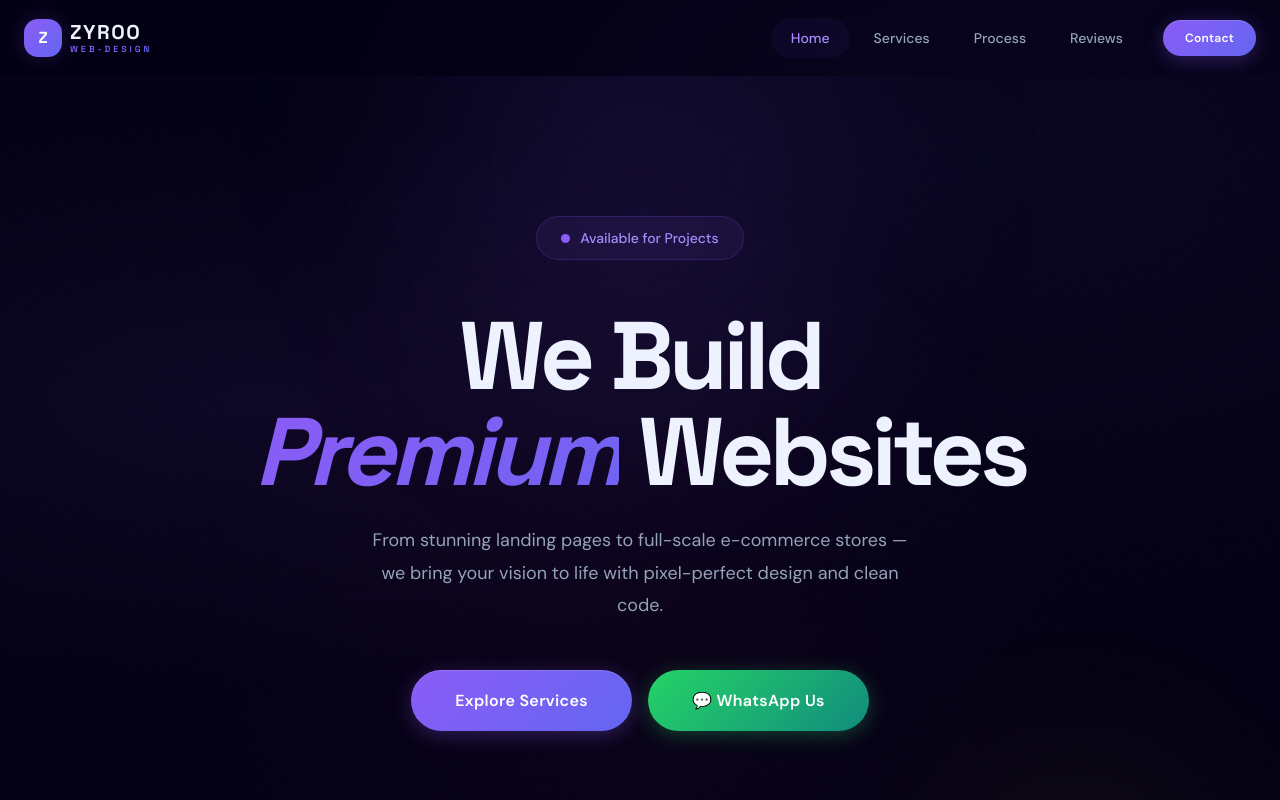
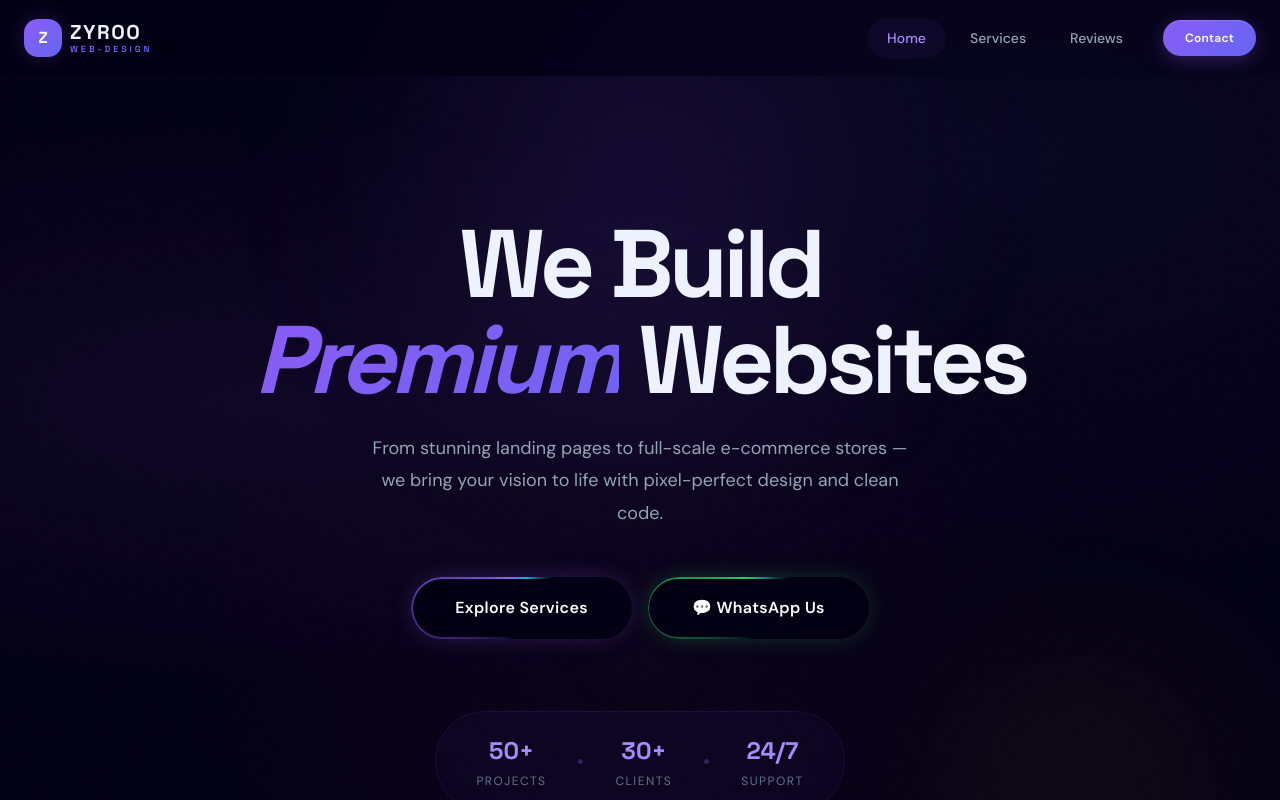
Before and after one commit to Kamlender/zyroo-website, a Next.js app: page / in a window 1280 px wide. Shown: the top 800 px of the page. Built offline with nearby package versions, Linux system fonts and the light colour scheme.

Commit message:
feat: add LightBeamButton to hero, remove badge, process section & footer CTA

```diff
--- a/src/app/page.tsx
+++ b/src/app/page.tsx
@@ -4,6 +4,7 @@ import React from 'react';
 import Link from 'next/link';
 import { services } from '@/lib/services';
 import PricingSection from '@/components/PricingSection';
+import { LightBeamButton } from '@/components/LightBeamButton';
 import styles from './page.module.css';
 
 export default function HomePage() {
@@ -20,26 +21,7 @@ export default function HomePage() {
     { name: 'Twinkle', avatar: 'T', role: 'Shop Owner' },
   ];
 
-  const processSteps = [
-    {
-      num: '01',
-      title: 'Share Your Vision',
-      desc: 'WhatsApp pe apni requirements batao. Hum samjhenge ki aapko kya chahiye.',
-      icon: '💬',
-    },
-    {
-      num: '02',
-      title: 'We Design & Build',
-      desc: 'Hamari team aapka website design karegi. Har step pe aapko updates milenge.',
-      icon: '🎨',
-    },
-    {
-      num: '03',
-      title: 'Go Live!',
-      desc: 'Testing ke baad aapki website live hogi. Free deployment aur support ke saath.',
-      icon: '🚀',
-    },
-  ];
+
 
   return (
     <>
@@ -52,10 +34,6 @@ export default function HomePage() {
         </div>
 
         <div className={`${styles.heroInner} container`}>
-          <div className={`${styles.heroBadge} animate-fadeInUp`}>
-            <span className={styles.heroBadgeDot}></span>
-            Available for Projects
-          </div>
 
           <h1 className={`${styles.heroTitle} animate-fadeInUp stagger-1`}>
             We Build
@@ -69,17 +47,22 @@ export default function HomePage() {
           </p>
 
           <div className={`${styles.heroCtas} animate-fadeInUp stagger-3`}>
-            <a href="#services" className={`btn btn-primary btn-lg ${styles.heroBtn}`}>
+            <LightBeamButton
+              href="#services"
+              variant="primary"
+              gradientColors={['#8b5cf6', '#06b6d4', '#8b5cf6']}
+            >
               Explore Services
-            </a>
-            <a
+            </LightBeamButton>
+            <LightBeamButton
               href={whatsappUrl}
               target="_blank"
               rel="noopener noreferrer"
-              className={`btn btn-whatsapp btn-lg ${styles.heroBtn}`}
+              variant="whatsapp"
+              gradientColors={['#25d366', '#128c7e', '#25d366']}
             >
               💬 WhatsApp Us
-            </a>
+            </LightBeamButton>
           </div>
 
           {/* Stats Ticker */}
@@ -127,33 +110,7 @@ export default function HomePage() {
       {/* ==================== SERVICES — PRICING SECTION ==================== */}
       <PricingSection />
 
-      {/* ==================== PROCESS — HORIZONTAL TIMELINE ==================== */}
-      <section className={`section ${styles.process}`} id="process">
-        <div className="container">
-          <div className={styles.sectionTop}>
-            <div className="section-tag">⚙️ How It Works</div>
-            <h2 className={styles.sectionHeading}>
-              Simple <span className="gradient-text">3-Step</span> Process
-            </h2>
-          </div>
 
-          <div className={styles.timeline}>
-            {processSteps.map((step, index) => (
-              <React.Fragment key={index}>
-                <div className={`${styles.timelineCard} animate-fadeInUp stagger-${index + 1}`}>
-                  <div className={styles.timelineNum}>{step.num}</div>
-                  <div className={styles.timelineIcon}>{step.icon}</div>
-                  <h3 className={styles.timelineTitle}>{step.title}</h3>
-                  <p className={styles.timelineDesc}>{step.desc}</p>
-                </div>
-                {index < processSteps.length - 1 && (
-                  <div className={styles.timelineArrow}>→</div>
-                )}
-              </React.Fragment>
-            ))}
-          </div>
-        </div>
-      </section>
 
       {/* ==================== REVIEWS ==================== */}
       <section className={`section ${styles.reviews}`} id="reviews">
@@ -183,30 +140,7 @@ export default function HomePage() {
       {/* ==================== FOOTER ==================== */}
       <footer className={styles.footer} id="contact">
         <div className="container">
-          {/* CTA */}
-          <div className={styles.ctaBlock}>
-            <h2 className={styles.ctaHeading}>
-              Ready to Build Your
-              <br />
-              <span className="gradient-text">Dream Website?</span>
-            </h2>
-            <p className={styles.ctaSub}>
-              Abhi WhatsApp karo — Free consultation + quote milega 10 minute mein!
-            </p>
-            <div className={styles.ctaBtns}>
-              <a href="#services" className="btn btn-primary btn-lg">
-                Browse Services
-              </a>
-              <a
-                href={whatsappUrl}
-                target="_blank"
-                rel="noopener noreferrer"
-                className="btn btn-whatsapp btn-lg"
-              >
-                💬 Chat on WhatsApp
-              </a>
-            </div>
-          </div>
+
 
           {/* Founder */}
           <div className={styles.founderStrip} id="about">
@@ -240,7 +174,6 @@ export default function HomePage() {
             <div className={styles.fCol}>
               <h5>Quick Links</h5>
               <a href="#services">Services</a>
-              <a href="#process">How It Works</a>
               <a href="#reviews">Reviews</a>
             </div>
 
--- /dev/null
+++ b/src/components/LightBeamButton.module.css
@@ -0,0 +1,117 @@
+/* ============================================
+   LightBeamButton — Rotating Beam Border Effect
+   CSS @property based animation
+   ============================================ */
+
+@property --gradient-angle {
+  syntax: "<angle>";
+  initial-value: 0deg;
+  inherits: false;
+}
+
+@keyframes borderSpin {
+  from { --gradient-angle: 0deg; }
+  to { --gradient-angle: 360deg; }
+}
+
+/* Main Button */
+.lightBeamBtn {
+  position: relative;
+  isolation: isolate;
+  overflow: hidden;
+  display: inline-flex;
+  align-items: center;
+  justify-content: center;
+  gap: 10px;
+  padding: 18px 44px;
+  min-width: 200px;
+  font-family: var(--font-sans);
+  font-size: var(--text-base);
+  font-weight: 600;
+  color: white;
+  letter-spacing: 0.02em;
+  white-space: nowrap;
+  border: none;
+  border-radius: var(--radius-full);
+  background: var(--bg-primary);
+  cursor: pointer;
+  transition: all 0.3s cubic-bezier(0.4, 0, 0.2, 1);
+  text-decoration: none;
+}
+
+.lightBeamBtn:hover {
+  background: rgba(12, 6, 40, 0.95);
+}
+
+/* Button Content — stays on top */
+.btnContent {
+  position: relative;
+  z-index: 10;
+  display: flex;
+  align-items: center;
+  gap: 10px;
+}
+
+/* Rotating Gradient Border */
+.beamBorder {
+  position: absolute;
+  inset: 0;
+  z-index: -1;
+  border-radius: var(--radius-full);
+  padding: 1.5px;
+  animation: borderSpin 2.5s linear infinite;
+}
+
+/* Inner Background — keeps text readable over the spinning gradient */
+.beamInner {
+  position: absolute;
+  inset: 1.5px;
+  z-index: -1;
+  border-radius: var(--radius-full);
+  background: var(--bg-primary);
+  transition: background 0.3s ease;
+}
+
+.lightBeamBtn:hover .beamInner {
+  background: rgba(12, 6, 40, 0.95);
+}
+
+/* Shine / Glow Overlay on hover */
+.beamShine {
+  position: absolute;
+  inset: 0;
+  z-index: -1;
+  border-radius: var(--radius-full);
+  opacity: 0;
+  transition: opacity 0.5s ease;
+}
+
+.lightBeamBtn:hover .beamShine {
+  opacity: 1;
+}
+
+/* === VARIANT: Primary (Purple beam) === */
+.variantPrimary {
+  box-shadow: 0 0 24px -5px rgba(139, 92, 246, 0.35);
+}
+.variantPrimary:hover {
+  box-shadow: 0 0 32px -5px rgba(139, 92, 246, 0.55);
+  transform: translateY(-3px) scale(1.02);
+}
+
+/* === VARIANT: WhatsApp (Green beam) === */
+.variantWhatsapp {
+  box-shadow: 0 0 24px -5px rgba(37, 211, 102, 0.35);
+}
+.variantWhatsapp:hover {
+  box-shadow: 0 0 32px -5px rgba(37, 211, 102, 0.55);
+  transform: translateY(-3px) scale(1.02);
+}
+
+/* ---- Responsive ---- */
+@media (max-width: 768px) {
+  .lightBeamBtn {
+    width: 100%;
+    max-width: 280px;
+  }
+}
--- /dev/null
+++ b/src/components/LightBeamButton.tsx
@@ -0,0 +1,111 @@
+'use client';
+
+import React from 'react';
+import { motion } from 'framer-motion';
+import styles from './LightBeamButton.module.css';
+
+export interface LightBeamButtonProps {
+  children: React.ReactNode;
+  className?: string;
+  /** Click handler */
+  onClick?: () => void;
+  /** For <a> tag behavior — href makes it render as a link */
+  href?: string;
+  target?: string;
+  rel?: string;
+  /** 3 gradient colors for the rotating beam: [start, middle, end] */
+  gradientColors?: [string, string, string];
+  /** Visual variant for different glow colors */
+  variant?: 'primary' | 'whatsapp';
+}
+
+/**
+ * LightBeamButton
+ *
+ * A high-performance button/link with a rotating light beam border effect.
+ * Uses CSS @property for smooth gradient rotation animations.
+ * Adapted for ZYROO's CSS Module design system (no Tailwind).
+ */
+export function LightBeamButton({
+  children,
+  className,
+  onClick,
+  href,
+  target,
+  rel,
+  gradientColors = ['#8b5cf6', '#06b6d4', '#8b5cf6'],
+  variant = 'primary',
+}: LightBeamButtonProps) {
+  // Build the conic gradient string from provided colors
+  const gradientBg = `conic-gradient(from var(--gradient-angle), transparent 0%, ${gradientColors[0]} 40%, ${gradientColors[1]} 50%, transparent 60%, transparent 100%)`;
+
+  // Shine overlay color matches the primary gradient color
+  const shineColor = variant === 'whatsapp'
+    ? 'rgba(37, 211, 102, 0.15)'
+    : 'rgba(139, 92, 246, 0.15)';
+
+  const shineBg = `radial-gradient(circle at 50% 0%, ${shineColor} 0%, transparent 60%)`;
+
+  // Pick the variant class
+  const variantClass = variant === 'whatsapp'
+    ? styles.variantWhatsapp
+    : styles.variantPrimary;
+
+  const combinedClass = [
+    styles.lightBeamBtn,
+    variantClass,
+    className || '',
+  ].filter(Boolean).join(' ');
+
+  // Shared inner content
+  const innerContent = (
+    <>
+      <span className={styles.btnContent}>{children}</span>
+
+      {/* Rotating gradient border */}
+      <div
+        className={styles.beamBorder}
+        style={{ background: gradientBg } as React.CSSProperties}
+      />
+
+      {/* Solid inner bg — keeps text readable */}
+      <div className={styles.beamInner} />
+
+      {/* Hover shine glow */}
+      <div
+        className={styles.beamShine}
+        style={{ background: shineBg }}
+      />
+    </>
+  );
+
+  // If href is provided, render as <a> wrapped in motion.a
+  if (href) {
+    return (
+      <motion.a
+        whileHover={{ scale: 1.02 }}
+        whileTap={{ scale: 0.98 }}
+        href={href}
+        target={target}
+        rel={rel}
+        className={combinedClass}
+      >
+        {innerContent}
+      </motion.a>
+    );
+  }
+
+  // Otherwise render as button
+  return (
+    <motion.button
+      whileHover={{ scale: 1.02 }}
+      whileTap={{ scale: 0.98 }}
+      onClick={onClick}
+      className={combinedClass}
+    >
+      {innerContent}
+    </motion.button>
+  );
+}
+
+export default LightBeamButton;
--- a/src/components/Navbar.tsx
+++ b/src/components/Navbar.tsx
@@ -76,12 +76,6 @@ export default function Navbar() {
           </button>
           <button
             className={styles.navLink}
-            onClick={() => scrollToSection('process')}
-          >
-            Process
-          </button>
-          <button
-            className={styles.navLink}
             onClick={() => scrollToSection('reviews')}
           >
             Reviews
```
